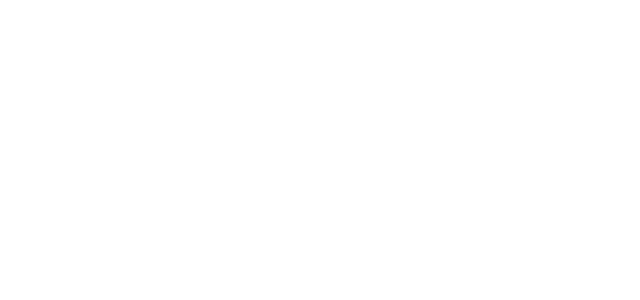
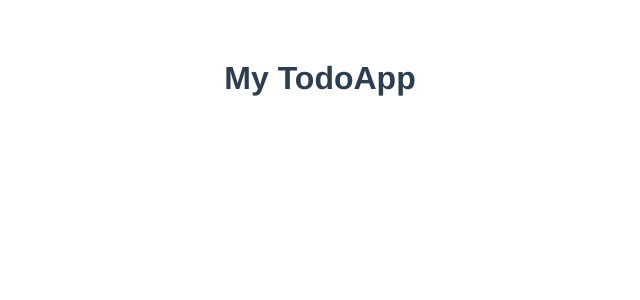
Before and after one commit to MuzaffarBashir/todoApp_frontend, a Vue app: page / in a window 1280 px wide. Shown: the top 300 px of the page, without its empty margins (320-960 px from the left). Built offline with nearby package versions, Linux system fonts and the light colour scheme.

Commit message:
Display title test case pass in my second commit

```diff
--- a/src/App.vue
+++ b/src/App.vue
@@ -1,4 +1,5 @@
 <template>
+<Todo title="My TodoApp"></Todo>
 </template>
 
 <script>
--- a/src/components/Todo.vue
+++ b/src/components/Todo.vue
@@ -1,10 +1,19 @@
 <template>
-
+  <div>
+      <h1>{{title}}</h1>
+  </div>
 </template>
 
 <script>
 export default {
-    name: 'Todo'
+    name: 'Todo',
+     props: {
+
+    title: {
+      type: String,
+      required: true
+    }
+  },
 
 }
 </script>
```
Also changed, not shown: 1 other file (tests, documents, lock files or other folders).
